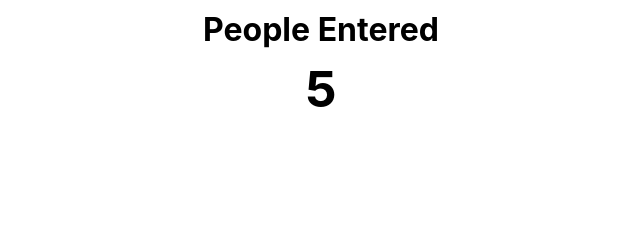
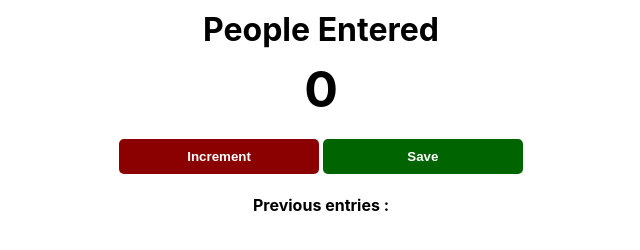
Before and after one commit to kglearn/reactProjs, a plain HTML site: page js/peepCounter/index.html in a window 1280 px wide. Shown: the whole page, without its empty margins (319-959 px from the left). Drawn offline with Linux system fonts and the light colour scheme.

Commit message:
peep counter

```diff
--- a/js/peepCounter/index.html
+++ b/js/peepCounter/index.html
@@ -7,6 +7,10 @@
 <body>
     <h1>People Entered</h1>
     <h2 id="count-el">0</h2>
+    <button id="increment-btn" onclick="increment()">Increment</button>
+    <button id="save-btn" onclick="save()">Save</button>
+    <p id="entries-el">Previous entries : </p>
+
     <script src="index.js"></script>
 </body>
 </html>
--- a/js/peepCounter/index.js
+++ b/js/peepCounter/index.js
@@ -1 +1,13 @@
-document.getElementById("count-el").innerText = 5
+//
+
+let countEl = document.getElementById("count-el")
+let entriesEl = document.getElementById("entries-el")
+
+function increment() {
+    countEl.textContent = parseInt(countEl.textContent) + 1
+}
+
+function save() {
+    entriesEl.textContent += countEl.textContent + " - "
+    countEl.textContent = 0
+}
```
